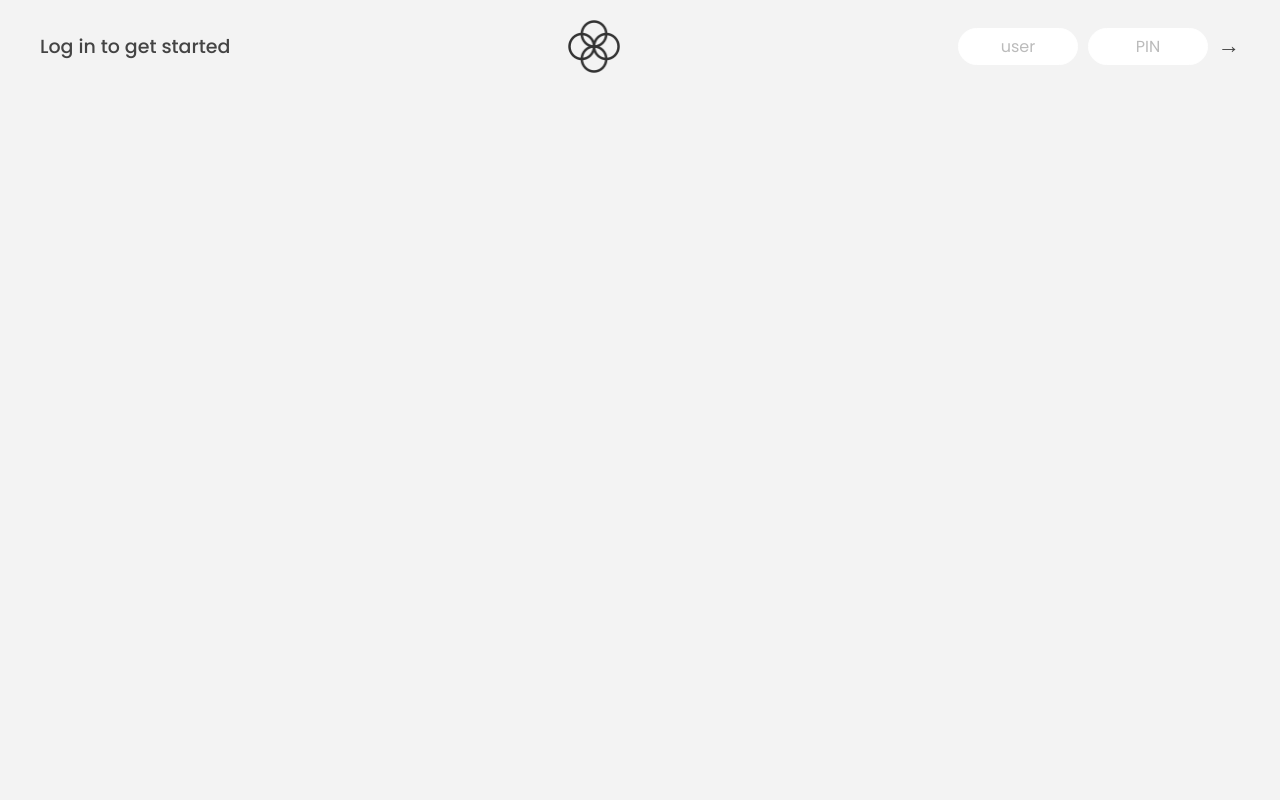
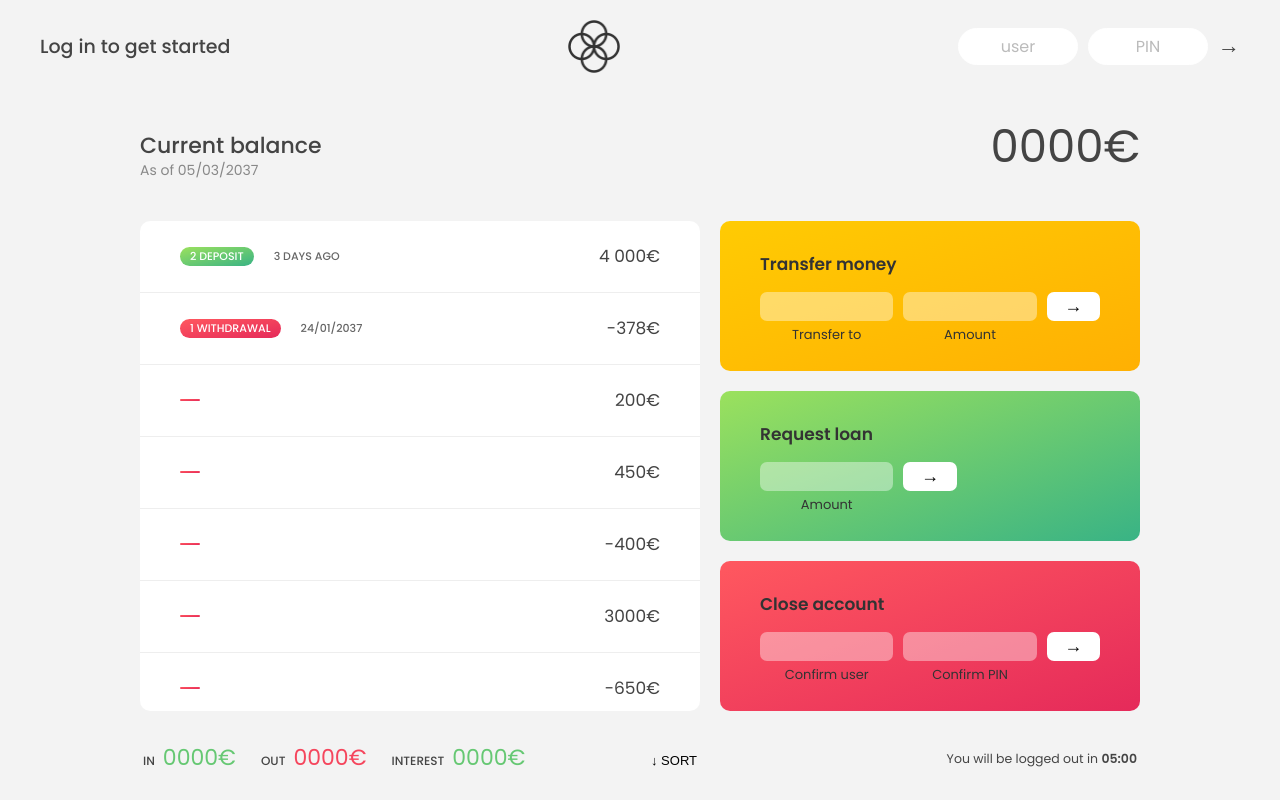
Before and after one commit to uzaaaiiir/javascript-course, a plain HTML site: page 11-Arrays-Bankist/index.html in a window 1280 px wide. Drawn offline with Linux system fonts and the light colour scheme.

Commit message:
Bankist Website Withdrawal/Deposit Entries

```diff
--- a/11-Arrays-Bankist/index.html
+++ b/11-Arrays-Bankist/index.html
@@ -123,8 +123,8 @@
       &copy; by Jonas Schmedtmann. Don't claim as your own :)
     </footer> -->
 
-    <!-- <script src="script.js"></script> -->
+    <script src="script.js"></script>
     <!-- <script src="lecture-scripts/1-array-methods.js"></script> -->
-    <script src="lecture-scripts/2-for-each.js"></script>
+    <!-- <script src="lecture-scripts/2-for-each.js"></script> -->
   </body>
 </html>
--- a/11-Arrays-Bankist/script.js
+++ b/11-Arrays-Bankist/script.js
@@ -61,16 +61,33 @@ const inputLoanAmount = document.querySelector('.form__input--loan-amount');
 const inputCloseUsername = document.querySelector('.form__input--user');
 const inputClosePin = document.querySelector('.form__input--pin');
 
-/////////////////////////////////////////////////
-/////////////////////////////////////////////////
-// LECTURES
+const displayMovements = function (movements) {
+  movements.forEach(function (mov, i) {
+    const movements_row = document.createElement('div');
+    movements_row.classList.add('movements__row');
 
-const currencies = new Map([
-  ['USD', 'United States dollar'],
-  ['EUR', 'Euro'],
-  ['GBP', 'Pound sterling'],
-]);
+    const movements_type = document.createElement('div');
+    const movements_date = document.createElement('div');
+    const movements_value = document.createElement('div');
 
-const movements = [200, 450, -400, 3000, -650, -130, 70, 1300];
+    movements_type.classList.add(
+      'movements__type',
+      `movements__type--${mov / 1 === -1 ? 'deposit' : 'withdrawal'}`
+    );
+    movements_date.classList.add('movement__date');
+    movements_value.classList.add('movements__value');
+
+    movements_value.appendChild(document.createTextNode(`${mov}€`));
+
+    movements_row.appendChild(movements_type);
+    movements_row.appendChild(movements_date);
+    movements_row.appendChild(movements_value);
+
+    const elem = document.querySelector('.movements');
+    elem.appendChild(movements_row);
+  });
+};
+
+displayMovements(account1.movements);
 
 /////////////////////////////////////////////////
--- a/11-Arrays-Bankist/style.css
+++ b/11-Arrays-Bankist/style.css
@@ -16,7 +16,7 @@ html {
 }
 
 body {
-  font-family: "Poppins", sans-serif;
+  font-family: 'Poppins', sans-serif;
   color: #444;
   background-color: #f3f3f3;
   height: 100vh;
@@ -94,7 +94,7 @@ nav {
   gap: 2rem;
 
   /* NOTE This creates the fade in/out anumation */
-  opacity: 0;
+  /* opacity: 0; */
   transition: all 1s;
 }
 
```
